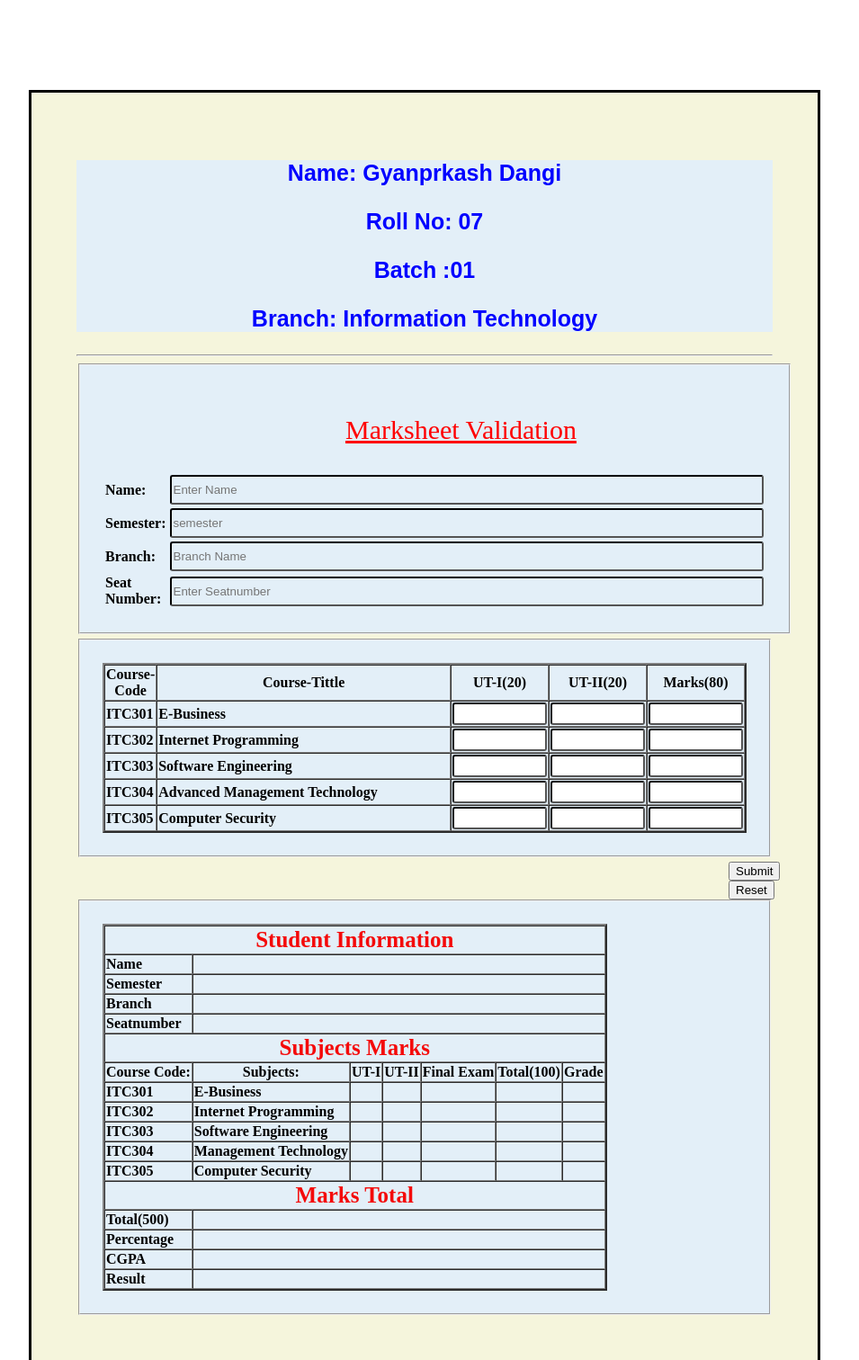
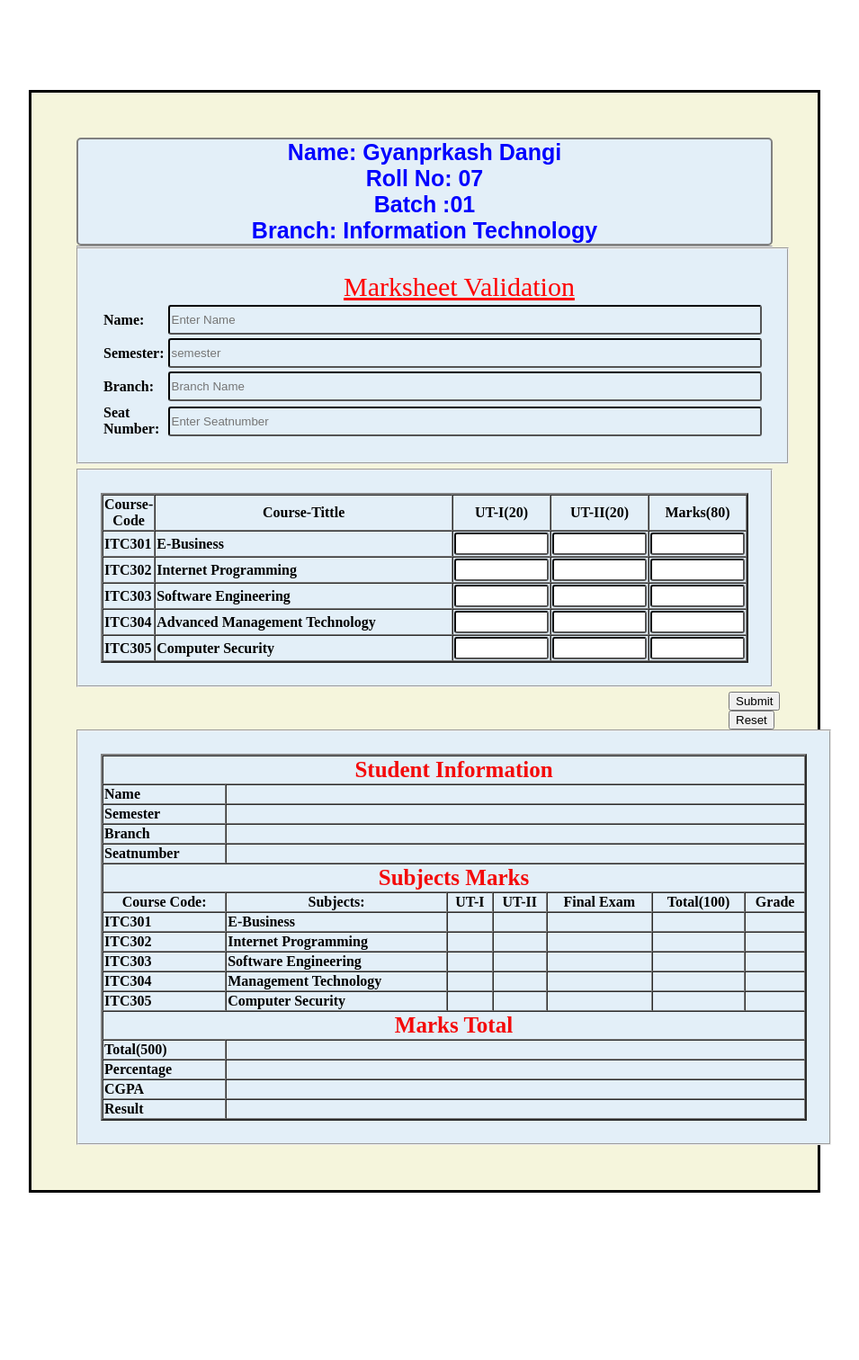
Before and after one commit to GyanDangi/Marks-Calculator-, a plain HTML site: page index.html in a window 1280 px wide. Shown: the top 1512 px of the page at 90% size, without its empty margins (168-1123 px from the left). After the commit the page ends 1426 px from the top, so only its background shows below. Drawn offline with Linux system fonts and the light colour scheme.

Commit message:
Box-sizing added

```diff
--- a/style.css
+++ b/style.css
@@ -1,5 +1,11 @@
+*{
+    margin: auto;
+    padding: auto;
+    box-sizing: border-box;
+}
 body{
     margin: 100px;
+    /* background-color: aqua; */
 }
 .center {
     display: block;
@@ -9,6 +15,8 @@ body{
   }
   .heading1{
     background-color: rgb(227, 239, 248);
+    border-radius: 5px;
+    border: 2px solid grey;
   }
  .heading1 p {
     color:blue;
@@ -71,8 +79,13 @@ body .userinput{
 .feild3{
     background-color: rgb(227, 239, 248);
     padding: 25px;
-    /* width: 785px; */
+    /* width: 900px; */
 
+}
+.feild3 .feild3table{
+    /* margin-left: 100px; */
+    width: 785px;
+    box-sizing: border-box;
 }
 
 .feild3 #studentinfo{
```
